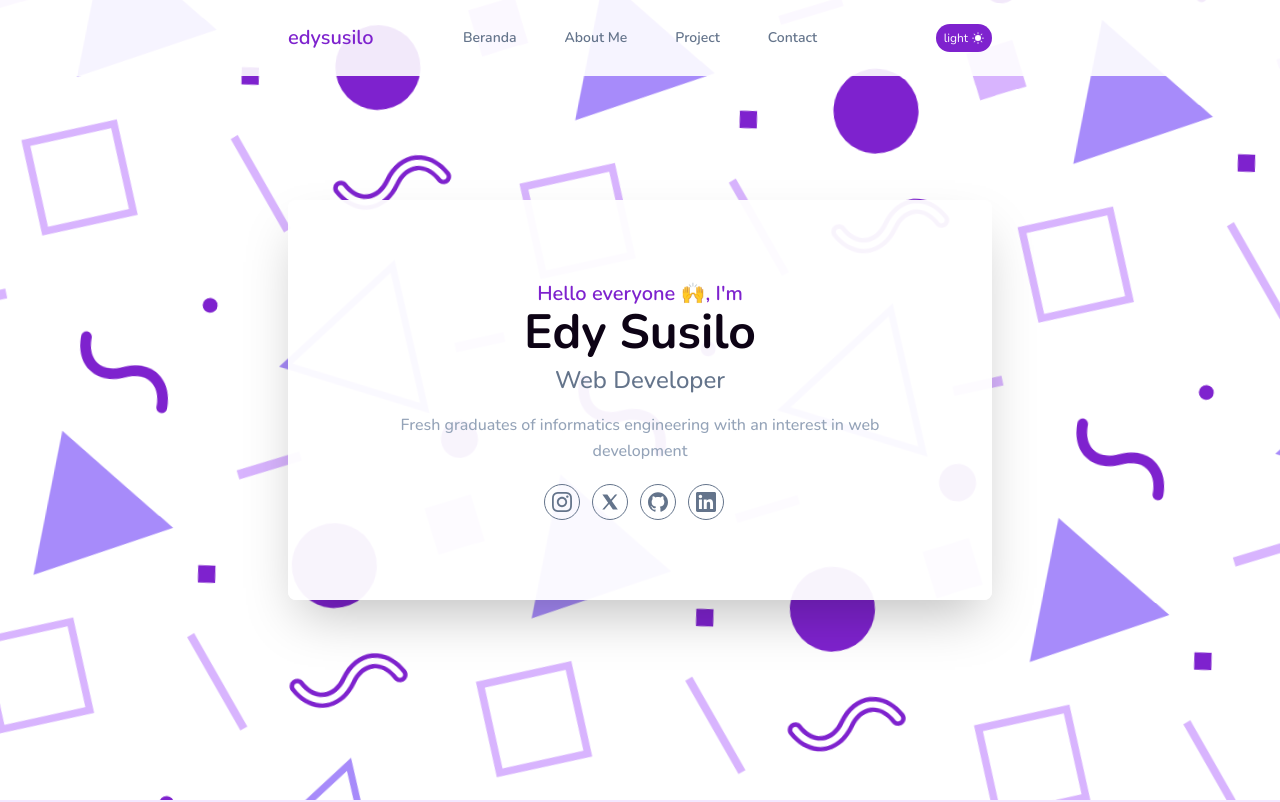
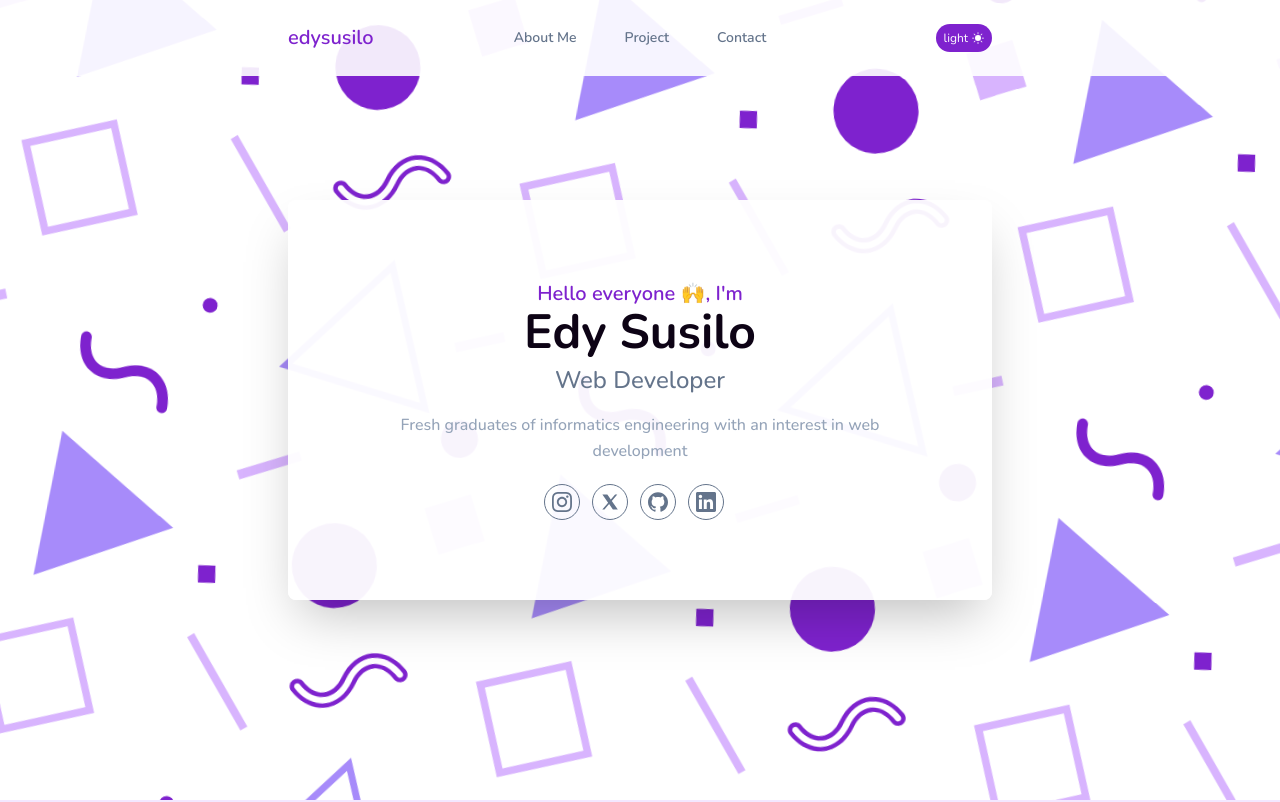
Before and after one commit to olisuside/porto-vue, a Vue app: page / in a window 1280 px wide. Shown: the top 802 px of the page. Built offline with nearby package versions, Linux system fonts and the light colour scheme.

Commit message:
update navbar

```diff
--- a/src/components/Navbar.vue
+++ b/src/components/Navbar.vue
@@ -124,7 +124,6 @@ import { Dialog, DialogPanel } from '@headlessui/vue'
 import { Bars3Icon, XMarkIcon } from '@heroicons/vue/24/outline'
 
 const navigation = [
-    { name: 'Beranda', href: '#home' },
     { name: 'About Me', href: '#about' },
     { name: 'Project', href: '#project' },
     { name: 'Contact', href: '#contact' },
```
